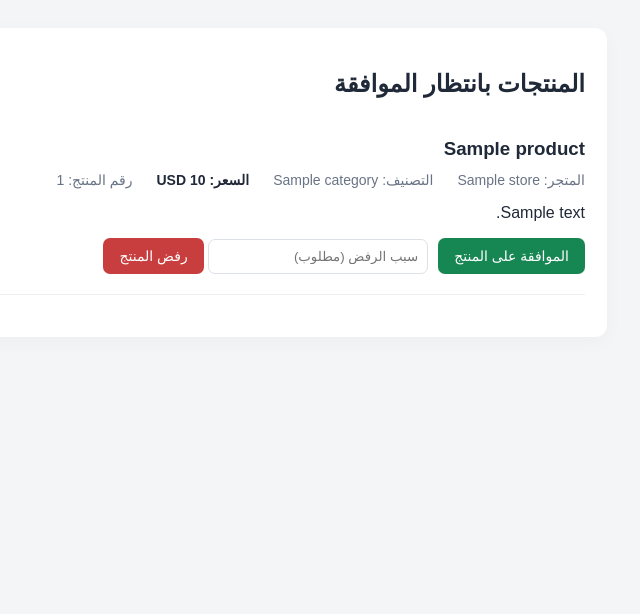
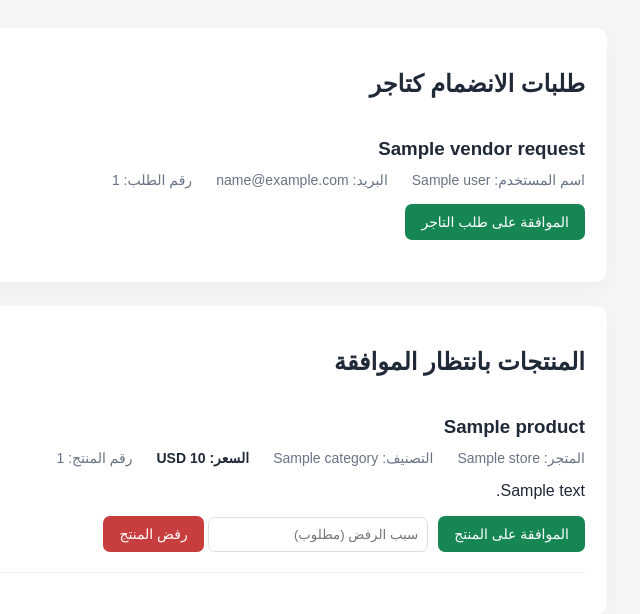
Before and after one commit to dina2000-eng/marketx-backend, a Laravel app: template resources/views/admin/dashboard.blade.php in a window 1280 px wide. Shown: the part 118-732 px from the top of the page, without its empty margins (583-1223 px from the left). Run offline with Laravel 12, Linux system fonts and the light colour scheme; the template is opened without the code that fills it: most values are stand-ins (such as "Sample title", 1, 10 or a date in 2020); parts of the project's set-up code (start-up, migrations or seed data) failed here and were passed over.

Commit message:
Add vendor request approval to admin dashboard

```diff
--- a/resources/views/admin/dashboard.blade.php
+++ b/resources/views/admin/dashboard.blade.php
@@ -115,6 +115,35 @@
         </form>
     </header>
 
+    <section class="panel" style="margin-bottom: 24px;">
+    <h2>طلبات الانضمام كتاجر</h2>
+
+    @forelse ($vendorRequests as $vendorRequest)
+        <article class="product">
+            <h3>{{ $vendorRequest->business_name }}</h3>
+
+            <div class="details">
+                <span>اسم المستخدم: {{ $vendorRequest->user?->name ?? 'غير متوفر' }}</span>
+                <span>البريد: {{ $vendorRequest->user?->email ?? 'غير متوفر' }}</span>
+                <span>رقم الطلب: {{ $vendorRequest->id }}</span>
+            </div>
+
+            <div class="actions">
+                <form method="POST"
+                      action="{{ route('admin.vendor-requests.approve', $vendorRequest) }}"
+                      onsubmit="return confirm('هل أنت متأكد من الموافقة على طلب هذا التاجر؟')">
+                    @csrf
+                    <button class="approve" type="submit">
+                        الموافقة على طلب التاجر
+                    </button>
+                </form>
+            </div>
+        </article>
+    @empty
+        <div class="empty">لا توجد طلبات تجار معلّقة حالياً.</div>
+    @endforelse
+</section>
+
     <main class="panel">
         <h2>المنتجات بانتظار الموافقة</h2>
 
--- a/routes/web.php
+++ b/routes/web.php
@@ -26,4 +26,7 @@ Route::middleware(['auth:web', 'platform.admin'])->prefix('admin')->name('admin.
 
     Route::post('/products/{product}/reject', [AdminWebController::class, 'rejectProduct'])
         ->name('products.reject');
+
+    Route::post('/vendor-requests/{vendorRequest}/approve', [AdminWebController::class, 'approveVendorRequest'])
+    ->name('vendor-requests.approve');
 });
```
Also changed, not shown: app/Http/Controllers/AdminWebController.php (+60 -1 lines), tests/Feature/AdminVendorRequestWebTest.php (added, +69 -0 lines).
